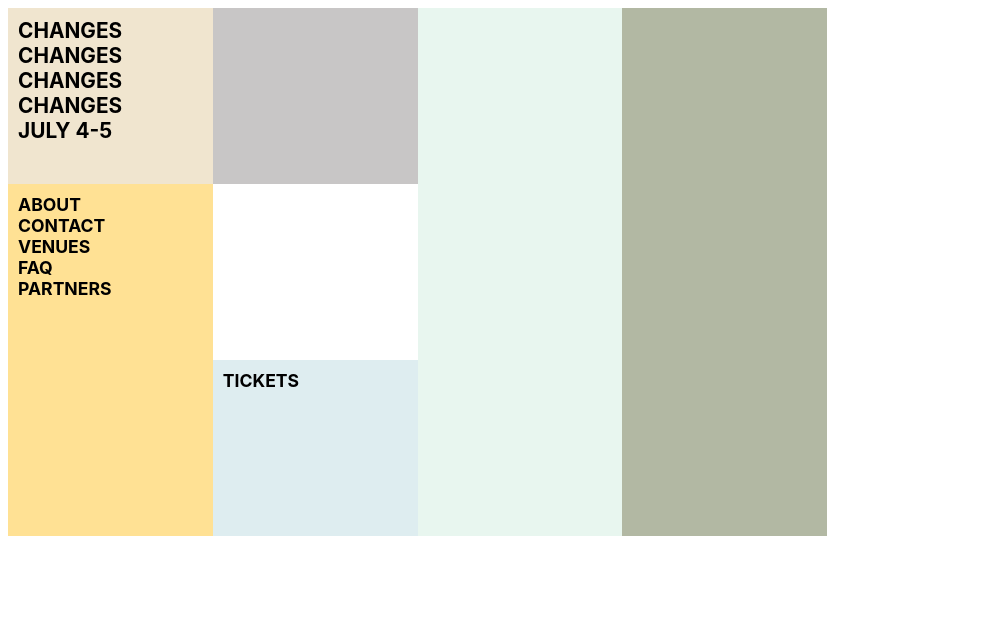
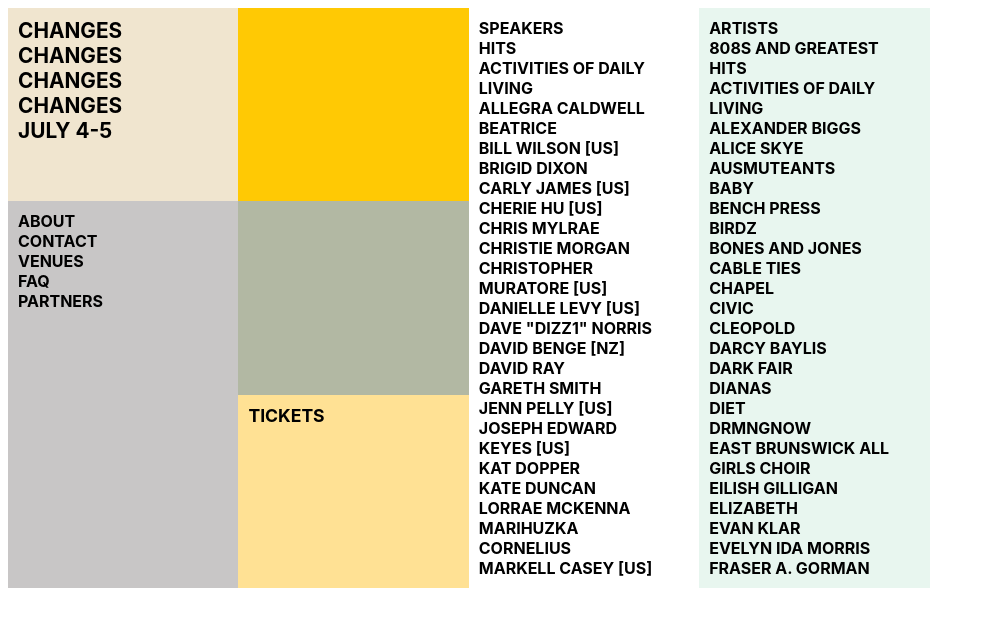
Before and after one commit to minjuice1/nomadcoders, a plain HTML site: page CSS/10.12/10_12.html in a window 1280 px wide. Shown: the whole page, without its empty margins (0-985 px from the left). Drawn offline with Linux system fonts and the light colour scheme.

Commit message:
html 구조 변경, css grid layout 구조 변경

```diff
--- a/CSS/10.12/10_12.css
+++ b/CSS/10.12/10_12.css
@@ -14,8 +14,8 @@ body {
 .grid {
 	display: grid;
 	font-weight: bold;
-	grid-template-rows: repeat(4, minmax(max-content, 22vh));
-	grid-template-columns: repeat(4, minmax(max-content, 16vw));
+	grid-template-rows: repeat(3, minmax(max-content, 24vh));
+	grid-template-columns: repeat(4, minmax(max-content, 18vw));
 }
 
 .grid > div:nth-child(1) {
@@ -26,14 +26,18 @@ body {
 }
 
 .grid > div:nth-child(2) {
+	grid-row: 2/4;
 	background-color: #c8c6c6;
+	text-align: left;
+	padding: 10px;
 }
 
 .grid > div:nth-child(3) {
-	background-color: #e8f6ef;
+	background-color: #ffc904;
 }
 
 .grid > div:nth-child(4) {
+	grid-row: 2/3;
 	background-color: #b2b8a3;
 }
 
@@ -45,31 +49,14 @@ body {
 }
 
 .grid > div:nth-child(6) {
-}
-
-.grid > div:nth-child(7) {
-	background-color: #e8f6ef;
-}
-
-.grid > div:nth-child(8) {
-	background-color: #b2b8a3;
-}
-
-.grid > div:nth-child(9) {
-	background-color: #ffe194;
-}
-
-.grid > div:nth-child(10) {
-	background-color: #deedf0;
-	font-size: 1.1rem;
+	grid-row: 1/4;
 	text-align: left;
 	padding: 10px;
 }
 
-.grid > div:nth-child(11) {
+.grid > div:nth-child(7) {
+	grid-row: 1/4;
 	background-color: #e8f6ef;
+	text-align: left;
+	padding: 10px;
 }
-
-.grid > div:nth-child(12) {
-	background-color: #b2b8a3;
-}
--- a/CSS/10.12/10_12.html
+++ b/CSS/10.12/10_12.html
@@ -10,30 +10,82 @@
 	<body>
 		<div class="grid">
 			<div>
-				CHANGES <br />
-				CHANGES <br />
-				CHANGES <br />
-				CHANGES <br />
-				JULY 4-5 <br />
-				<br />
+				<div class="item1">CHANGES</div>
+				<div class="item1">CHANGES</div>
+				<div class="item1">CHANGES</div>
+				<div class="item1">CHANGES</div>
+				<div class="item1">JULY 4-5</div>
+			</div>
+			<div>
+				<div>ABOUT</div>
+				<div>CONTACT</div>
+				<div>VENUES</div>
+				<div>FAQ</div>
+				<div>PARTNERS</div>
 			</div>
 			<div></div>
 			<div></div>
-			<div></div>
+			<div>TICKETS</div>
 			<div>
-				ABOUT <br />
-				CONTACT <br />
-				VENUES <br />
-				FAQ <br />
-				PARTNERS <br />
+				<div id="speakers">SPEAKERS</div>
+				<div>HITS</div>
+				<div>ACTIVITIES OF DAILY</div>
+				<div>LIVING</div>
+				<div>ALLEGRA CALDWELL</div>
+				<div>BEATRICE</div>
+				<div>BILL WILSON [US]</div>
+				<div>BRIGID DIXON</div>
+				<div>CARLY JAMES [US]</div>
+				<div>CHERIE HU [US]</div>
+				<div>CHRIS MYLRAE</div>
+				<div>CHRISTIE MORGAN</div>
+				<div>CHRISTOPHER</div>
+				<div>MURATORE [US]</div>
+				<div>DANIELLE LEVY [US]</div>
+				<div>DAVE "DIZZ1" NORRIS</div>
+				<div>DAVID BENGE [NZ]</div>
+				<div>DAVID RAY</div>
+				<div>GARETH SMITH</div>
+				<div>JENN PELLY [US]</div>
+				<div>JOSEPH EDWARD</div>
+				<div>KEYES [US]</div>
+				<div>KAT DOPPER</div>
+				<div>KATE DUNCAN</div>
+				<div>LORRAE MCKENNA</div>
+				<div>MARIHUZKA</div>
+				<div>CORNELIUS</div>
+				<div>MARKELL CASEY [US]</div>
 			</div>
-			<div></div>
-			<div></div>
-			<div></div>
-			<div></div>
-			<div>TICKETS</div>
-			<div></div>
-			<div></div>
+			<div>
+				<div id="artists">ARTISTS</div>
+				<div>808S AND GREATEST</div>
+				<div>HITS</div>
+				<div>ACTIVITIES OF DAILY</div>
+				<div>LIVING</div>
+				<div>ALEXANDER BIGGS</div>
+				<div>ALICE SKYE</div>
+				<div>AUSMUTEANTS</div>
+				<div>BABY</div>
+				<div>BENCH PRESS</div>
+				<div>BIRDZ</div>
+				<div>BONES AND JONES</div>
+				<div>CABLE TIES</div>
+				<div>CHAPEL</div>
+				<div>CIVIC</div>
+				<div>CLEOPOLD</div>
+				<div>DARCY BAYLIS</div>
+				<div>DARK FAIR</div>
+				<div>DIANAS</div>
+				<div>DIET</div>
+				<div>DRMNGNOW</div>
+				<div>EAST BRUNSWICK ALL</div>
+				<div>GIRLS CHOIR</div>
+				<div>EILISH GILLIGAN</div>
+				<div>ELIZABETH</div>
+				<div>EVAN KLAR</div>
+				<div>EVELYN IDA MORRIS</div>
+				<div>FRASER A. GORMAN</div>
+			</div>
 		</div>
 	</body>
 </html>
```
